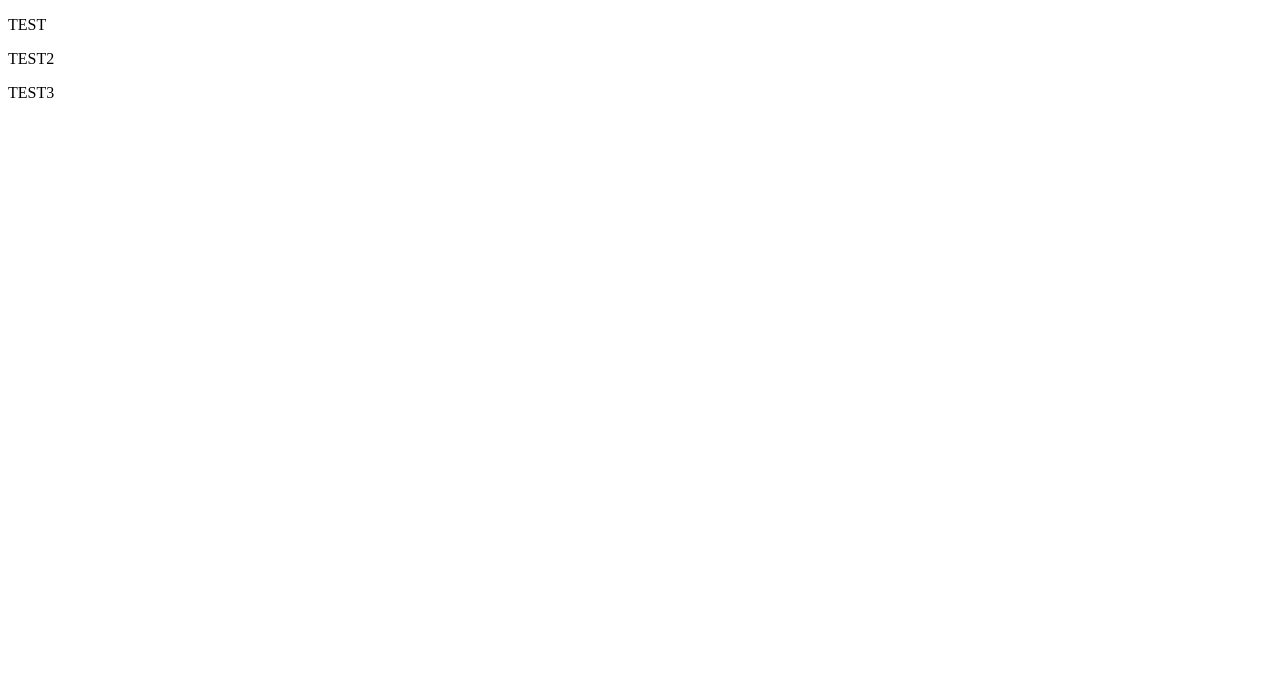
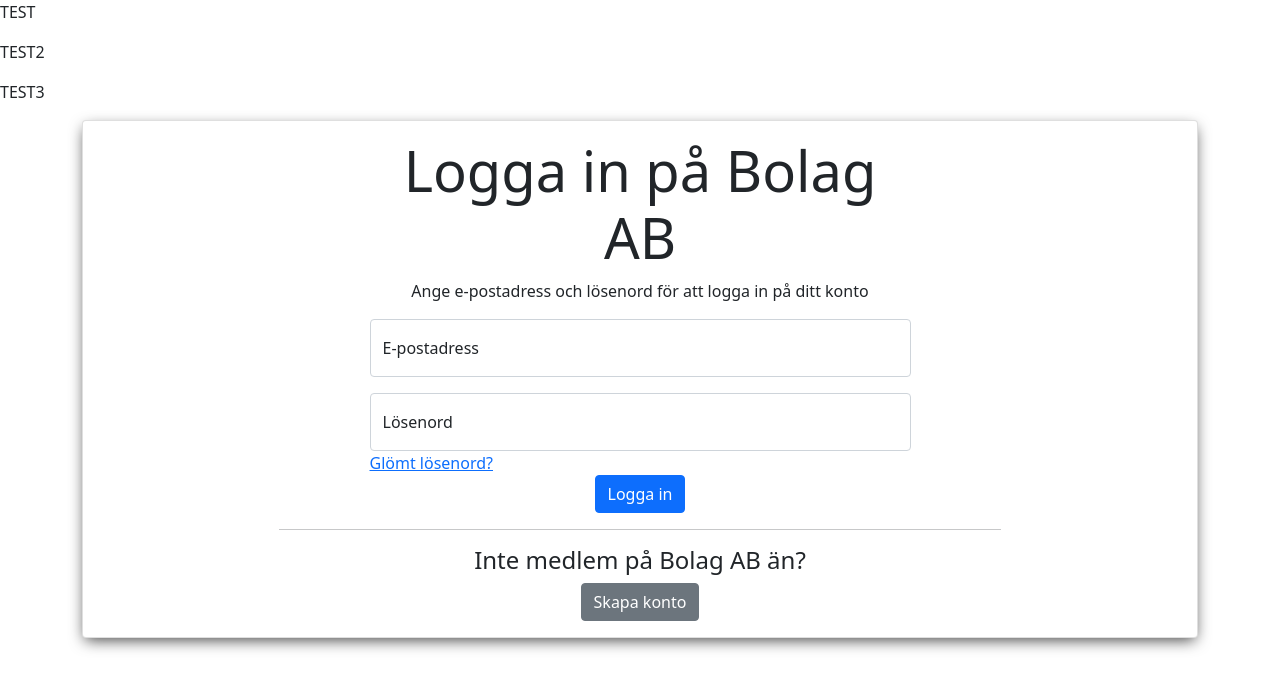
Before and after one commit to Sefikmehicic/sefikmehicic.github.io, an Angular app: page /Login in a window 1280 px wide. Before the commit this address led to /. Shown: the top 690 px of the page. Built offline with nearby package versions, Linux system fonts and the light colour scheme.

Commit message:
Login page skeleton done.

```diff
--- a/package.json
+++ b/package.json
@@ -18,6 +18,7 @@
     "@angular/platform-browser": "^14.2.0",
     "@angular/platform-browser-dynamic": "^14.2.0",
     "@angular/router": "^14.2.0",
+    "ngx-bootstrap": "^9.0.0",
     "rxjs": "~7.5.0",
     "tslib": "^2.3.0",
     "zone.js": "~0.11.4"
--- a/src/app/app-routing.module.ts
+++ b/src/app/app-routing.module.ts
@@ -1,7 +1,11 @@
 import { NgModule } from '@angular/core';
 import { RouterModule, Routes } from '@angular/router';
+import { LoginComponent } from './login/login.component';
 
-const routes: Routes = [];
+const routes: Routes = [
+  { path: 'Login', component: LoginComponent },
+  { path: '', redirectTo: '/Login', pathMatch: 'full'}
+];
 
 @NgModule({
   imports: [RouterModule.forRoot(routes)],
--- a/src/app/app.component.html
+++ b/src/app/app.component.html
@@ -1,3 +1,4 @@
 <p>TEST</p>
 <p>TEST2</p>
 <p>TEST3</p>
+<router-outlet></router-outlet>
--- /dev/null
+++ b/src/app/login/login.component.css
@@ -0,0 +1,10 @@
+.card{
+    -webkit-box-shadow: 0px 5px 15px -3px rgba(0,0,0,0.75);
+    box-shadow: 0px 5px 15px -3px rgba(0,0,0,0.75);
+}
+
+.text-danger{
+    cursor: pointer;
+    color: red;
+    text-decoration: underline;
+}
--- /dev/null
+++ b/src/app/login/login.component.html
@@ -0,0 +1,93 @@
+<div class="container">
+    <div class="card">
+        <div class="card-body">
+            <div class="row text-center">
+                <div class="col-lg-6 offset-lg-3">
+                    <h2 class="display-4">Logga in på Bolag AB</h2>
+                </div>
+                <div class="col-lg-6 offset-lg-3">
+                    <p>Ange e-postadress och lösenord för att logga in på ditt konto</p>
+                </div>
+            </div>
+            <div class="col-lg-6 offset-lg-3 form-group">
+                <div class="form-floating mb-3">
+                    <input type="email" class="form-control" id="floatingInput" placeholder="name@example.com">
+                    <label for="floatingInput">E-postadress</label>
+                  </div>
+                  <div class="form-floating">
+                    <input type="password" class="form-control" id="floatingPassword" placeholder="Password">
+                    <label for="floatingPassword">Lösenord</label>
+                  </div>
+                  <div class="col-auto">
+                    <a href="#">Glömt lösenord?</a>
+                  </div>
+            </div>
+            <div class="col-auto text-center">
+                <button class="btn btn-primary">Logga in</button>
+            </div>
+            <hr class="col-lg-8 offset-lg-2 text-center"/>
+            <div class="col-lg-6 offset-lg-3 text-center">
+                <h4>Inte medlem på Bolag AB än?</h4>
+            </div>
+            <div class="col-auto text-center">
+                <button (click)="openModal(template)" class="btn btn-secondary">Skapa konto</button>
+            </div>
+        </div>
+    </div>
+</div>
+
+<ng-template #template>
+    <div class="modal-header">
+      <h4 class="modal-title pull-left display-6">Skapa konto</h4>
+      <button type="button" class="btn-close close pull-right" aria-label="Close" (click)="modalRef?.hide()">
+        <span aria-hidden="true" class="visually-hidden">&times;</span>
+      </button>
+    </div>
+    <div class="modal-body">
+        <div class="form-floating mb-3">
+            <input type="email" class="form-control" id="floatingInput">
+            <label for="floatingInput">E-postadress</label>
+        </div>
+        <div class="form-floating mb-3">
+            <input type="email" class="form-control" id="floatingInput2">
+            <label for="floatingInput">VAT-nummer</label>
+          </div>
+          <div class="form-floating mb-3">
+            <input type="email" class="form-control" id="floatingInput3">
+            <label for="floatingInput">Adress 1</label>
+          </div>
+          <div class="form-floating mb-3">
+            <input type="email" class="form-control" id="floatingInput4">
+            <label for="floatingInput">Adress 2</label>
+          </div>
+          <div class="row">
+            <div class="col-lg-6">
+                <div class="form-floating mb-3">
+                    <input type="email" class="form-control" id="floatingInput5">
+                    <label for="floatingInput">Postnummer</label>
+                  </div>
+              </div>
+              <div class="col-lg-6">
+                <div class="form-floating mb-3">
+                    <input type="email" class="form-control" id="floatingInput6">
+                    <label for="floatingInput">Ort</label>
+                  </div>
+            </div>
+          </div>
+          <div class="form-floating mb-3">
+            <input type="password" class="form-control" id="floatingInput7">
+            <label for="floatingInput">Lösenord</label>
+          </div>
+          <div class="form-floating mb-3">
+            <input type="password" class="form-control" id="floatingInput8">
+            <label for="floatingInput">Bekräfta lösenord</label>
+          </div>
+          <hr/>
+          <div class="text-center mb-3">
+            <button class="btn btn-outline-primary">Skapa</button>
+          </div>
+          <div class="text-center">
+            <p class="text-danger" (click)="modalRef?.hide()" href="#">Avbryt</p>
+          </div>
+    </div>
+  </ng-template>
--- /dev/null
+++ b/src/app/login/login.component.ts
@@ -0,0 +1,21 @@
+import { Component, OnInit, TemplateRef  } from '@angular/core';
+import { BsModalService, BsModalRef } from 'ngx-bootstrap/modal';
+
+@Component({
+  selector: 'app-login',
+  templateUrl: './login.component.html',
+  styleUrls: ['./login.component.css']
+})
+export class LoginComponent implements OnInit {
+  modalRef?: BsModalRef;
+
+  constructor(private modalService: BsModalService) { }
+
+  openModal(template: TemplateRef<any>) {
+    this.modalRef = this.modalService.show(template);
+  }
+
+  ngOnInit(): void {
+  }
+
+}
--- a/src/index.html
+++ b/src/index.html
@@ -6,6 +6,7 @@
   <base href="/">
   <meta name="viewport" content="width=device-width, initial-scale=1">
   <link rel="icon" type="image/x-icon" href="favicon.ico">
+  <link href="https://cdn.jsdelivr.net/npm/bootstrap@5.1.0/dist/css/bootstrap.min.css" rel="stylesheet" crossorigin="anonymous" integrity="sha384-KyZXEAg3QhqLMpG8r+8fhAXLRk2vvoC2f3B09zVXn8CA5QIVfZOJ3BCsw2P0p/We">
 </head>
 <body>
   <app-root></app-root>
```
Also changed, not shown: src/app/app.module.ts (+7 -3 lines), 6 other files (tests, documents, lock files or other folders).
